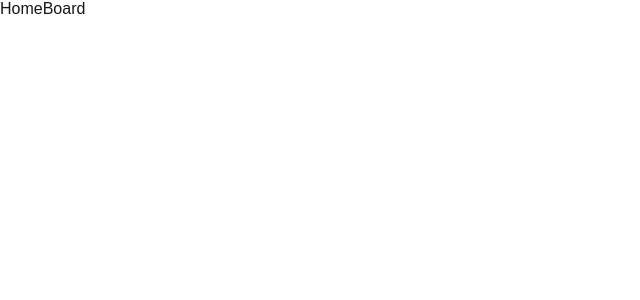
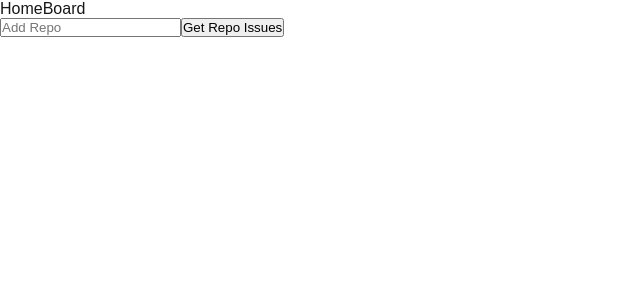
Before and after one commit to BassamR14/js3-finalproject-sprintboard, a Next.js app: page / in a window 1280 px wide. Shown: the top 300 px of the page, without its empty margins (0-640 px from the left). Built offline with nearby package versions, Linux system fonts and the light colour scheme.

Commit message:
created an input and submit button for the input form on the home page + can parse the url and get the owner & repo + fetch issues from github & console.log them for the moment.

```diff
--- a/src/app/components/RepoInputForm.tsx
+++ b/src/app/components/RepoInputForm.tsx
@@ -0,0 +1,32 @@
+"use client";
+
+import { useState } from "react";
+
+interface RepoInputFormProps {
+  onSubmitRepo: (repo: string) => void;
+}
+
+export default function RepoInputForm({ onSubmitRepo }: RepoInputFormProps) {
+  const [repo, SetRepo] = useState<string>("");
+
+  function handleRepoChange(e: React.ChangeEvent<HTMLInputElement>) {
+    SetRepo(e.target.value);
+  }
+
+  return (
+    <div className="repo-input">
+      <input
+        type="text"
+        placeholder="Add Repo"
+        value={repo}
+        onChange={handleRepoChange}
+      />
+      <button
+        onClick={() => {
+          onSubmitRepo(repo);
+        }}>
+        Get Repo Issues
+      </button>
+    </div>
+  );
+}
--- a/src/app/lib/github.ts
+++ b/src/app/lib/github.ts
@@ -0,0 +1,13 @@
+import { parseUrl } from "./parseRepoUrl";
+
+export default async function fetchGithubData(url: string) {
+  const { owner, repo } = parseUrl(url);
+
+  const response = await fetch(
+    `https://api.github.com/repos/${owner}/${repo}/issues`,
+  );
+  const data = await response.json();
+  console.log(data);
+
+  return data;
+}
--- a/src/app/lib/parseRepoUrl.ts
+++ b/src/app/lib/parseRepoUrl.ts
@@ -0,0 +1,5 @@
+export function parseUrl(urlString: string) {
+  const url = new URL(urlString);
+  const [owner, repo] = url.pathname.split("/").filter(Boolean);
+  return { owner, repo };
+}
--- a/src/app/page.tsx
+++ b/src/app/page.tsx
@@ -1,6 +1,13 @@
 import styles from "./page.module.css";
 import Navigation from "@/app/components/Navigation";
+import RepoInputForm from "./components/RepoInputForm";
+import fetchGithubData from "./lib/github";
 
 export default function Home() {
-  return <Navigation />;
+  return (
+    <div>
+      <Navigation />
+      <RepoInputForm onSubmitRepo={fetchGithubData} />
+    </div>
+  );
 }
```
